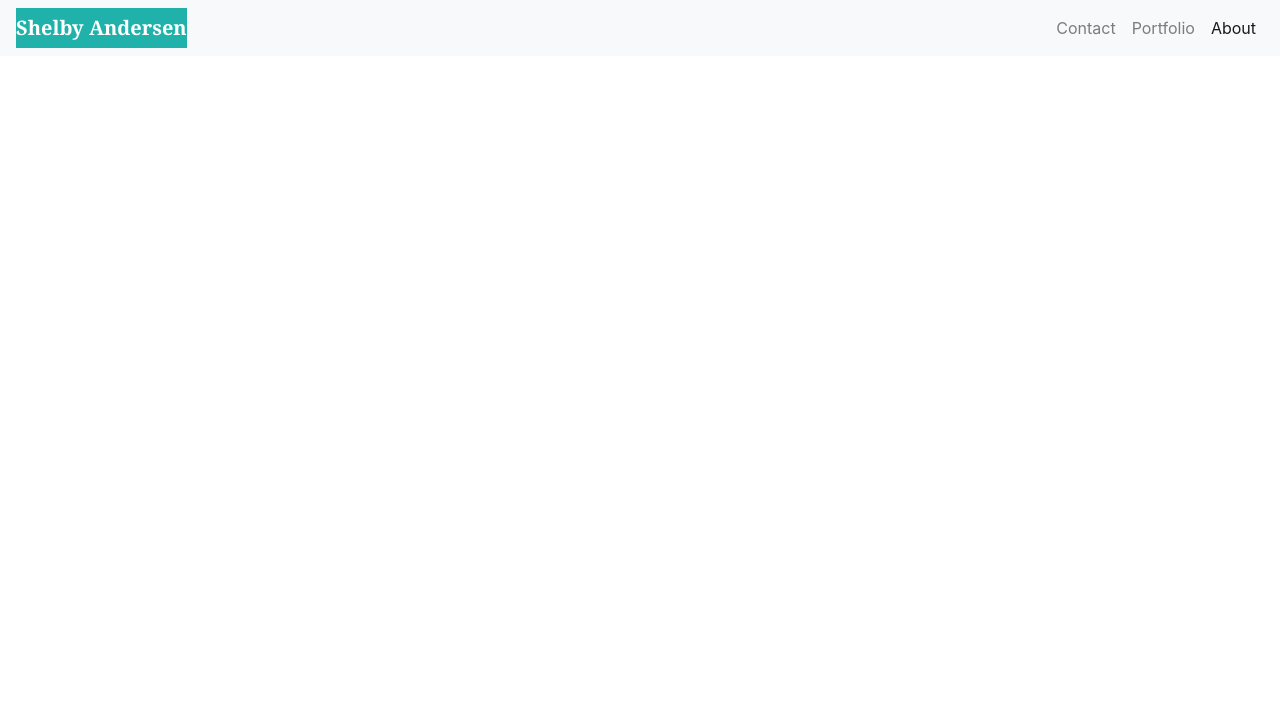
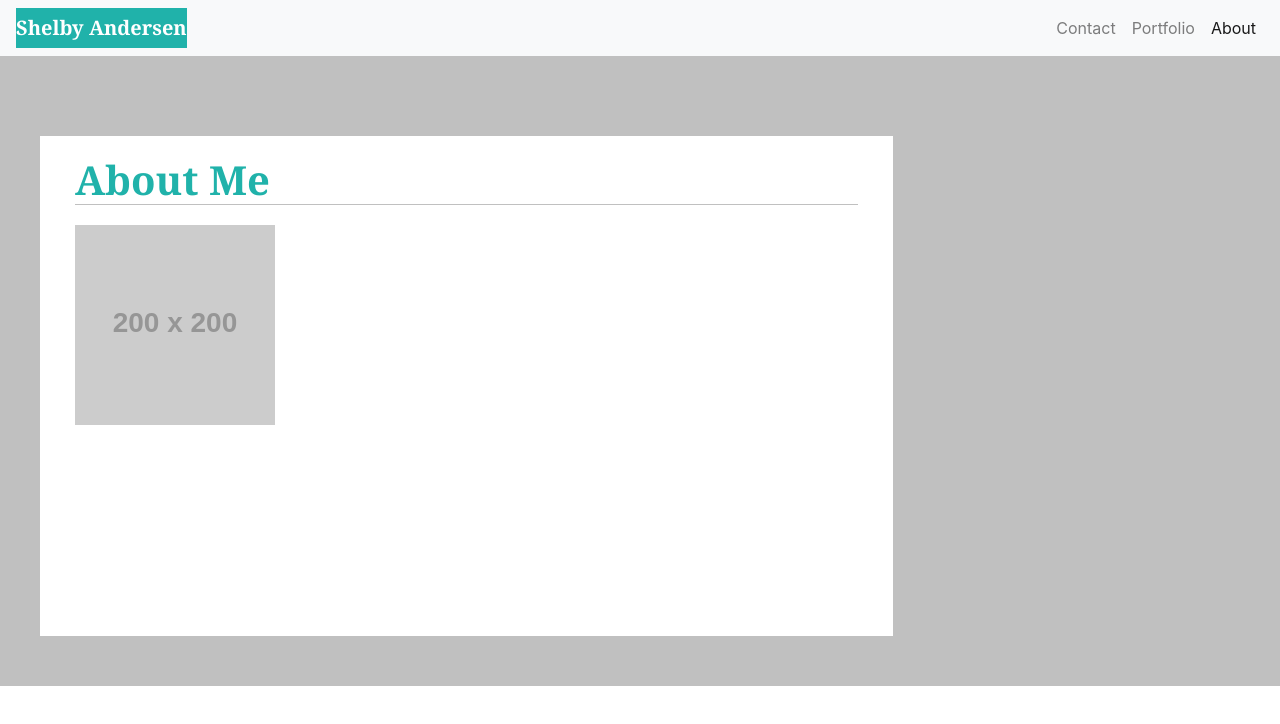
Before and after one commit to shelbyandersen/responsive-portfolio, a plain HTML site: page index.html in a window 1280 px wide. Drawn offline with nearby package versions, Linux system fonts and the light colour scheme; placeholder pictures from the web are drawn by us.

Commit message:
styling the about me section in index.html [WIP]

```diff
--- a/assets/style.css
+++ b/assets/style.css
@@ -1,3 +1,11 @@
+/*styling for headings*/
+h1 {
+  font-family: Georgia, "Times New Roman", Times, serif;
+  font-weight: 800;
+  color: #20b2aa;
+}
+
+/* nav bar styling*/
 .nav-link:hover {
   color: black;
 }
@@ -24,3 +32,31 @@
 .navbar-light .navbar-brand:hover {
   color: white;
 }
+
+/* about section styling*/
+.container-fluid {
+  background-color: #c0c0c0;
+  margin: 0 auto;
+  width: 100%;
+}
+
+.about-section {
+  height: 500px;
+  margin-top: 50px;
+  margin-bottom: 50px;
+  margin-left: 40px;
+  background-color: white;
+}
+
+.about-me-col {
+  margin-top: 80px;
+}
+
+.about-me-heading {
+  margin: 20px;
+  border-bottom: 1px solid #c0c0c0;
+}
+
+.about-me-photo {
+  margin-left: 20px;
+}
--- a/index.html
+++ b/index.html
@@ -36,6 +36,7 @@
   </head>
 
   <body>
+    <!--nav bar-->
     <nav class="navbar navbar-expand-lg navbar-light bg-light">
       <a class="navbar-brand" href="index.html">Shelby Andersen</a>
       <button
@@ -66,6 +67,20 @@
       </div>
     </nav>
 
+    <!--about me section-->
+    <div class="container-fluid">
+      <div class="row about-me-row">
+        <div class="col-sm-8 about-section about-me-col">
+          <h1 class="about-me-heading">About Me</h1>
+          <img
+            src="https://via.placeholder.com/200"
+            class="about-me-photo"
+            alt="placeholder image 200px grey background"
+          />
+        </div>
+      </div>
+    </div>
+
     <script></script>
   </body>
 </html>
```
